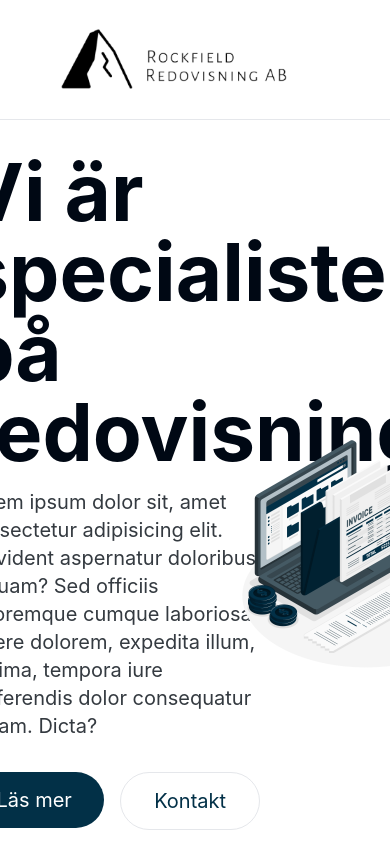
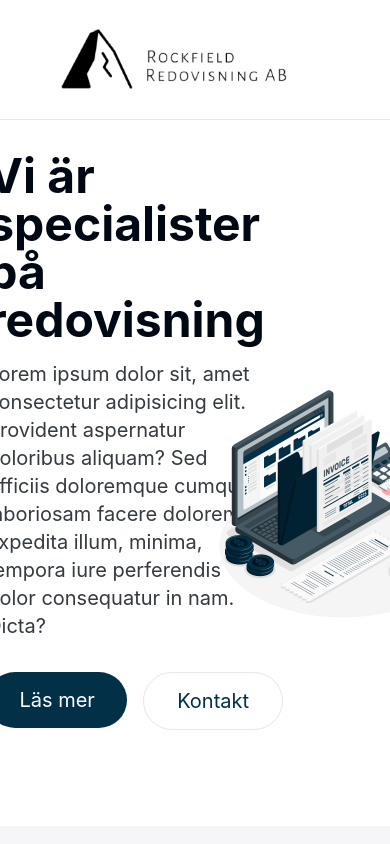
Before and after one commit to JockeHTML/rockfield-redovisning, a Next.js app: page / in a window 390 px wide. Shown: the top 844 px of the page. Built offline with nearby package versions, Linux system fonts and the light colour scheme.

Commit message:
font size changes

```diff
--- a/components/home/home.module.css
+++ b/components/home/home.module.css
@@ -53,7 +53,6 @@
     padding: var(--padding2) 1.5rem;
     flex-direction: column;
   }
-
   .content {
     flex-direction: column;
     width: 100%;
@@ -68,6 +67,7 @@
   }
   .text h1 {
     width: 100%;
+    font-size: var(--size12);
   }
   .buttons {
     justify-content: center;
```
